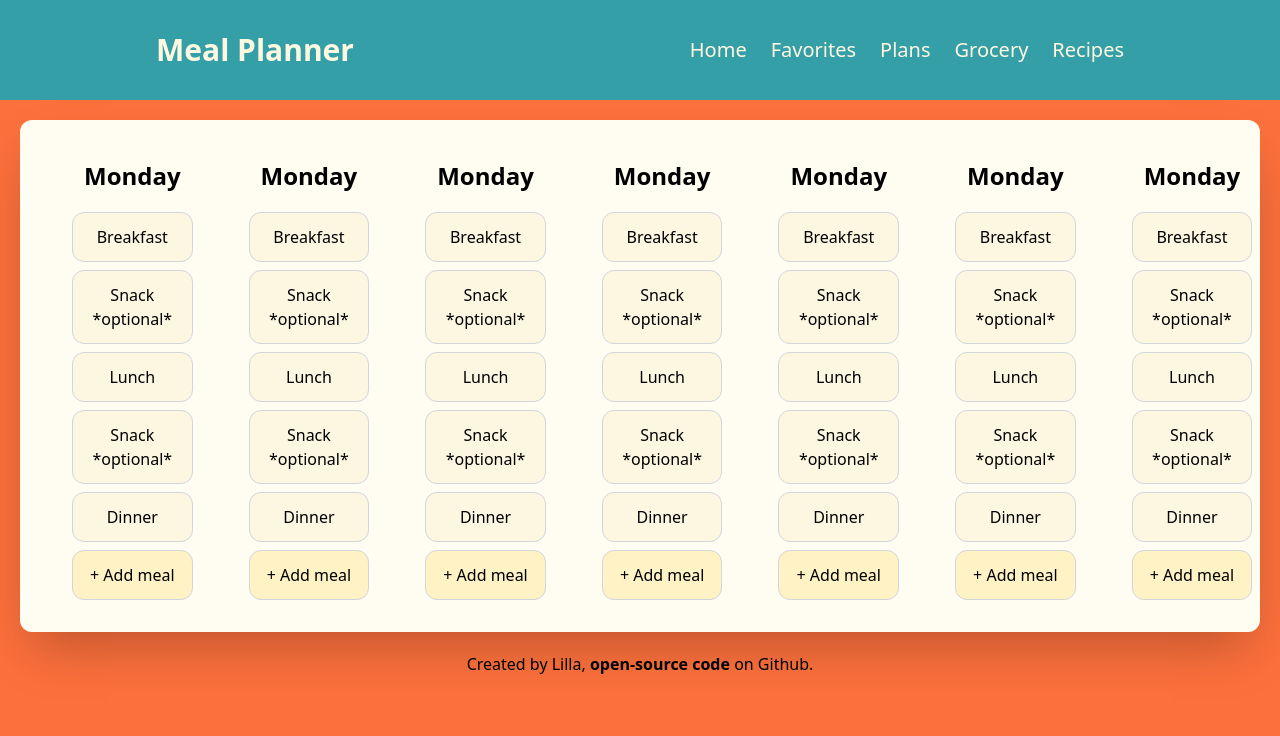
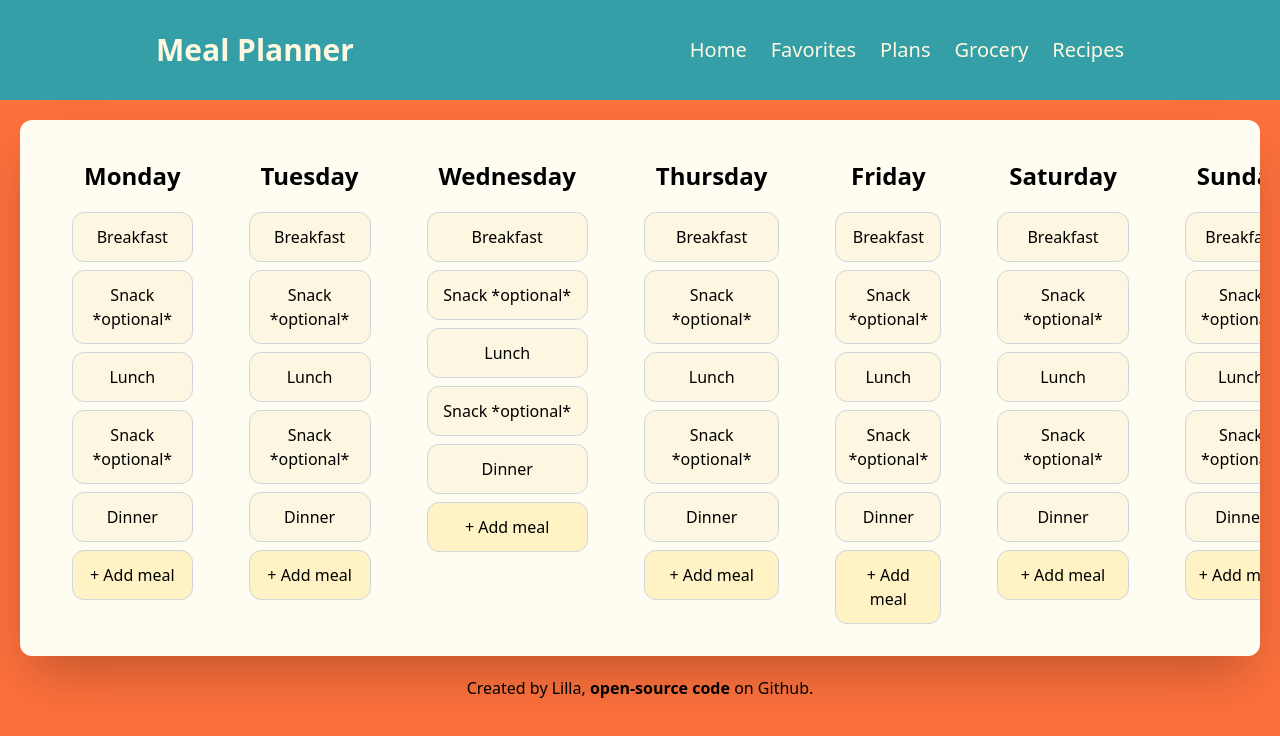
Before and after one commit to Lilla-ctrl/meal-planner, a Next.js app: page / in a window 1280 px wide. Shown: the top 736 px of the page. Built offline with nearby package versions, Linux system fonts and the light colour scheme.

Commit message:
DayColumn mapping in PlannerGrid

```diff
--- a/src/app/DayColumn.js
+++ b/src/app/DayColumn.js
@@ -1,7 +1,8 @@
-export default function DayColumn() {
+export default function DayColumn(props) {
   return (
     <div className=" w-60 p-4 rounded-2xl flex flex-col m-3 gap-2">
-      <h1 className="p-3 rounded-xl text-2xl font-bold w-full text-center">Monday</h1>
+      <h1 className="p-3 rounded-xl text-2xl font-bold w-full text-center">{props.day}
+        </h1>
       <ul className="flex flex-wrap justify-center gap-2 w-full">
         <li className="bg-warm-beige border border-gray-300 p-3 w-full text-center rounded-xl">Breakfast</li>
         <li className="bg-warm-beige border border-gray-300 p-3 w-full text-center rounded-xl">Snack *optional*</li>
--- a/src/app/PlannerGrid.js
+++ b/src/app/PlannerGrid.js
@@ -1,15 +1,21 @@
 import DayColumn from "./DayColumn";
 
 export default function PlannerGrid() {
+  const days = [
+    "Monday",
+    "Tuesday",
+    "Wednesday",
+    "Thursday",
+    "Friday",
+    "Saturday",
+    "Sunday",
+  ];
+
   return (
     <div className="flex overflow-x-auto px-6 pb-1 m-5 rounded-xl shadow-2xl bg-light-background">
-      <DayColumn />
-      <DayColumn />
-      <DayColumn />
-      <DayColumn />
-      <DayColumn />
-      <DayColumn />
-      <DayColumn />
+      {days.map((day) => (
+        <DayColumn key={day} day={day} />
+      ))}
     </div>
-  )
+  );
 }
```
